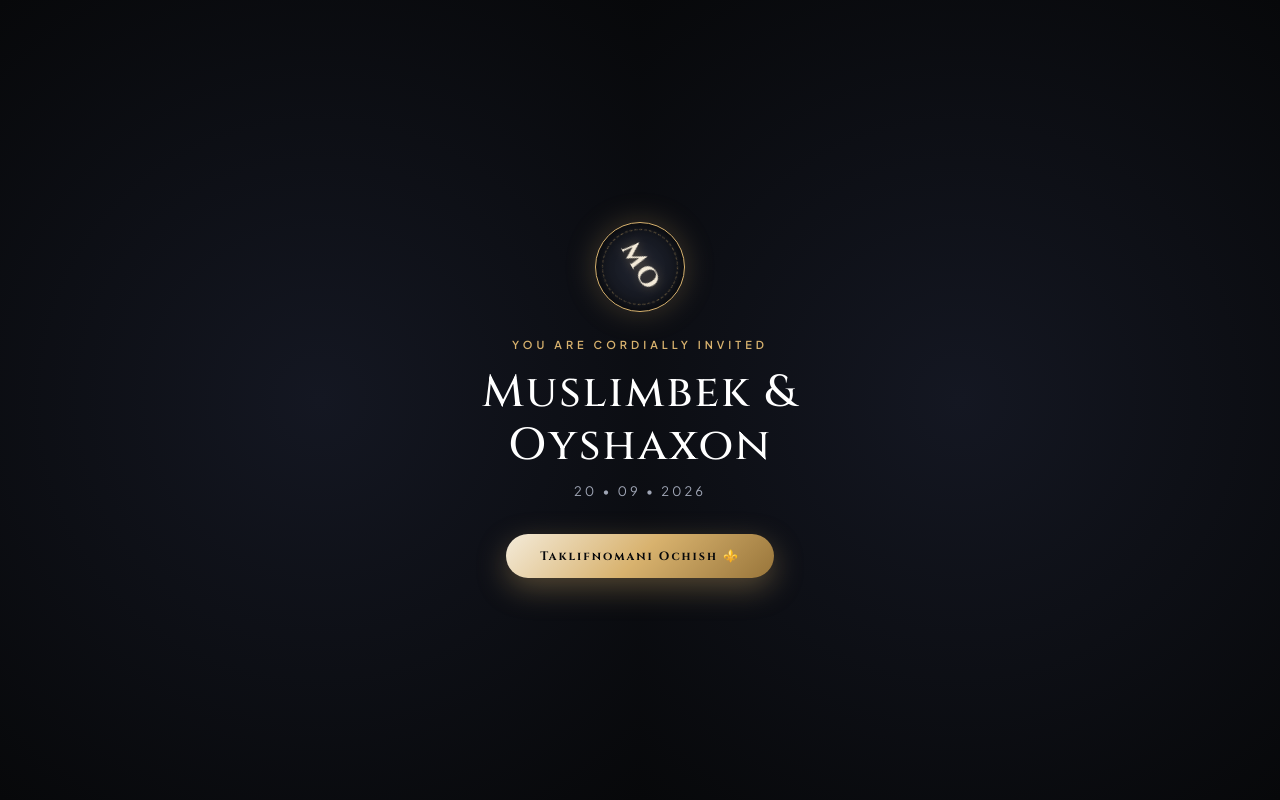
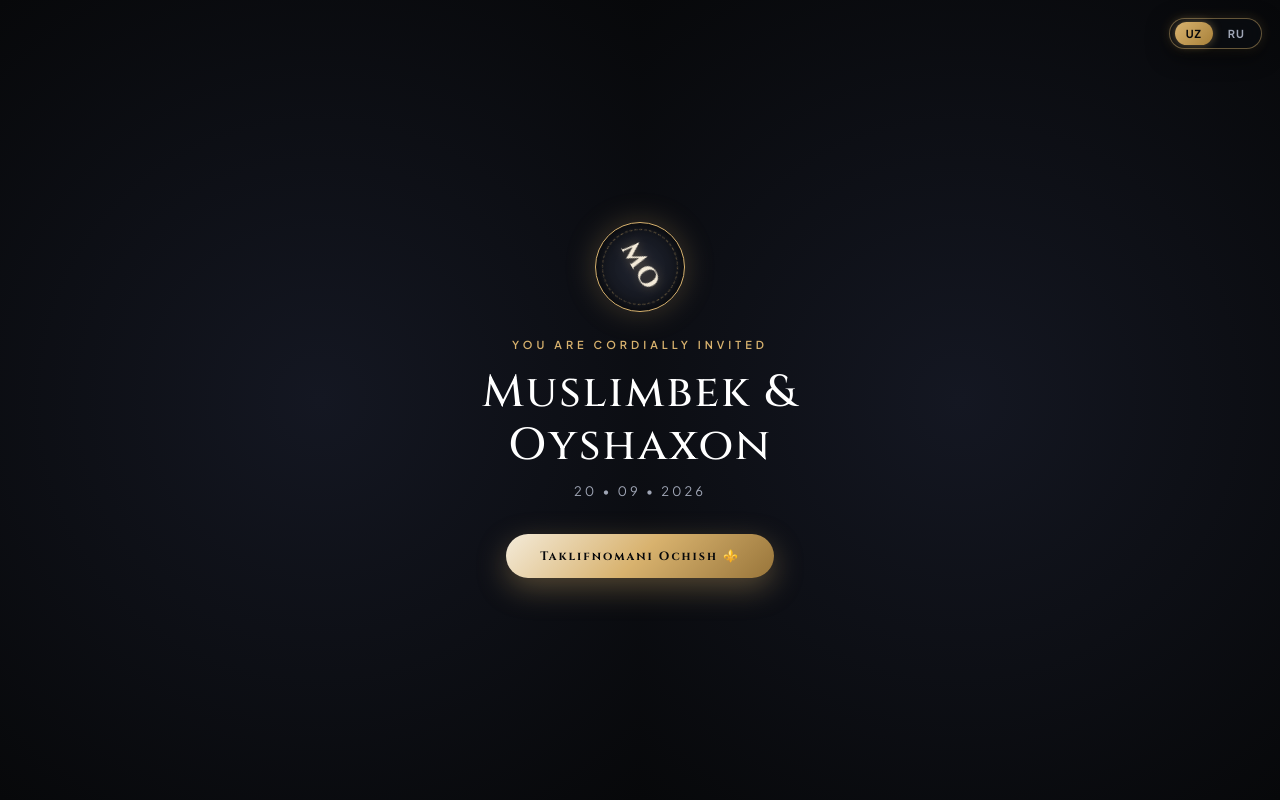
Before and after one commit to AbdulazizFrost/taklivo-bot, a Python web app: template templates/orders/7/index.html in a window 1280 px wide. Run offline with Jinja, Linux system fonts and the light colour scheme; the template is opened without the code that fills it, so the values that code supplies are empty.

Commit message:
fix(i18n): embed static language toggle with luxury styling and top z-index

```diff
--- a/templates/demo/assets/engine.css
+++ b/templates/demo/assets/engine.css
@@ -124,34 +124,44 @@
 /* Language Switcher Pill */
 .taklivo-lang-toggle {
     position: fixed;
-    top: 16px;
-    right: 16px;
-    z-index: 99990;
-    background: rgba(18, 19, 22, 0.7);
-    backdrop-filter: blur(10px);
-    border: 1px solid rgba(212, 175, 55, 0.3);
-    border-radius: 20px;
-    padding: 3px 6px;
+    top: 18px;
+    right: 18px;
+    z-index: 999999;
+    background: rgba(10, 12, 16, 0.88);
+    backdrop-filter: blur(12px);
+    -webkit-backdrop-filter: blur(12px);
+    border: 1px solid rgba(216, 178, 110, 0.45);
+    box-shadow: 0 6px 22px rgba(0, 0, 0, 0.65), 0 0 12px rgba(216, 178, 110, 0.2);
+    border-radius: 24px;
+    padding: 3px 5px;
     display: flex;
-    gap: 3px;
+    gap: 4px;
+    pointer-events: auto;
 }
 
 .taklivo-lang-btn {
     background: transparent;
     border: none;
-    color: #bbb;
+    color: #9fa5b5;
+    font-family: 'Plus Jakarta Sans', -apple-system, BlinkMacSystemFont, sans-serif;
     font-size: 11px;
-    font-weight: 600;
-    padding: 4px 8px;
-    border-radius: 14px;
+    font-weight: 700;
+    letter-spacing: 1px;
+    padding: 5px 11px;
+    border-radius: 16px;
     cursor: pointer;
-    transition: all 0.2s ease;
+    transition: all 0.25s ease;
+}
+
+.taklivo-lang-btn:hover {
+    color: #ffffff;
 }
 
 .taklivo-lang-btn.active {
-    background: rgba(212, 175, 55, 0.3);
-    color: #ffd700;
-    box-shadow: 0 0 8px rgba(212, 175, 55, 0.3);
+    background: linear-gradient(135deg, #d8b26e, #a8813a);
+    color: #07080a;
+    font-weight: 800;
+    box-shadow: 0 0 10px rgba(216, 178, 110, 0.45);
 }
 
 @media (max-width: 480px) {
--- a/templates/demo/assets/engine.js
+++ b/templates/demo/assets/engine.js
@@ -164,9 +164,14 @@
         },
 
         createLanguageToggle: function () {
-            if (this.orderData && this.orderData.options && this.orderData.options.second_language === false) return;
-            if (document.getElementById('taklivoLangToggle')) return;
-            const container = document.createElement('div');
+            if (this.orderData && this.orderData.options && this.orderData.options.second_language === false) {
+                const existing = document.getElementById('taklivoLangToggle');
+                if (existing) existing.style.display = 'none';
+                return;
+            }
+            let container = document.getElementById('taklivoLangToggle');
+            if (!container) {
+                container = document.createElement('div');
                 container.id = 'taklivoLangToggle';
                 container.className = 'taklivo-lang-toggle';
                 container.innerHTML = `
@@ -174,11 +179,17 @@
                     <button class="taklivo-lang-btn ${this.lang === 'ru' ? 'active' : ''}" onclick="TaklivoEngine.setLanguage('ru')">RU</button>
                 `;
                 document.body.appendChild(container);
+            } else {
+                container.style.display = 'flex';
+                container.querySelectorAll('.taklivo-lang-btn').forEach(btn => {
+                    btn.classList.toggle('active', btn.innerText.toLowerCase() === this.lang);
+                });
+            }
         },
 
         setLanguage: function (newLang) {
             this.lang = newLang;
-            localStorage.setItem('taklivo_lang', newLang);
+            try { localStorage.setItem('taklivo_lang', newLang); } catch (e) {}
             document.querySelectorAll('.taklivo-lang-btn').forEach(btn => {
                 btn.classList.toggle('active', btn.innerText.toLowerCase() === newLang);
             });
@@ -256,6 +267,7 @@
                 if (!el.querySelector('[data-taklivo="groom_name"]')) {
                     el.innerText = coupleNames;
                 }
+            });
             document.querySelectorAll('[data-taklivo="monogram"]').forEach(el => {
                 const letters = el.querySelectorAll('.crest-letter');
                 if (letters.length >= 2) {
--- a/templates/orders/7/index.html
+++ b/templates/orders/7/index.html
@@ -28,6 +28,12 @@
 
     <!-- Background Stardust Particles -->
     <div class="stardust-container" id="stardustContainer" aria-hidden="true"></div>
+
+    <!-- 🌐 ВТОРОЙ ЯЗЫК (Language Switcher: UZ / RU) -->
+    <div id="taklivoLangToggle" class="taklivo-lang-toggle" role="region" aria-label="Language Selector">
+        <button class="taklivo-lang-btn active" onclick="if(window.TaklivoEngine){TaklivoEngine.setLanguage('uz')}">UZ</button>
+        <button class="taklivo-lang-btn" onclick="if(window.TaklivoEngine){TaklivoEngine.setLanguage('ru')}">RU</button>
+    </div>
 
     <!-- 🎵 1. BACKGROUND AUDIO & VINYL CONTROLLER (Включенная опция: Музыка) -->
     <audio id="weddingAudio" loop preload="auto">
@@ -285,7 +291,7 @@
         </div>
     </div>
 
-    <!-- 🌐 5. ВТОРОЙ ЯЗЫК & Engine Scripts -->
+    <!-- 🌐 Engine Scripts -->
     <script src="../../demo/assets/engine.js"></script>
     <script src="script.js"></script>
 </body>
```
Lines whose indentation alone changed are shown as unchanged.
